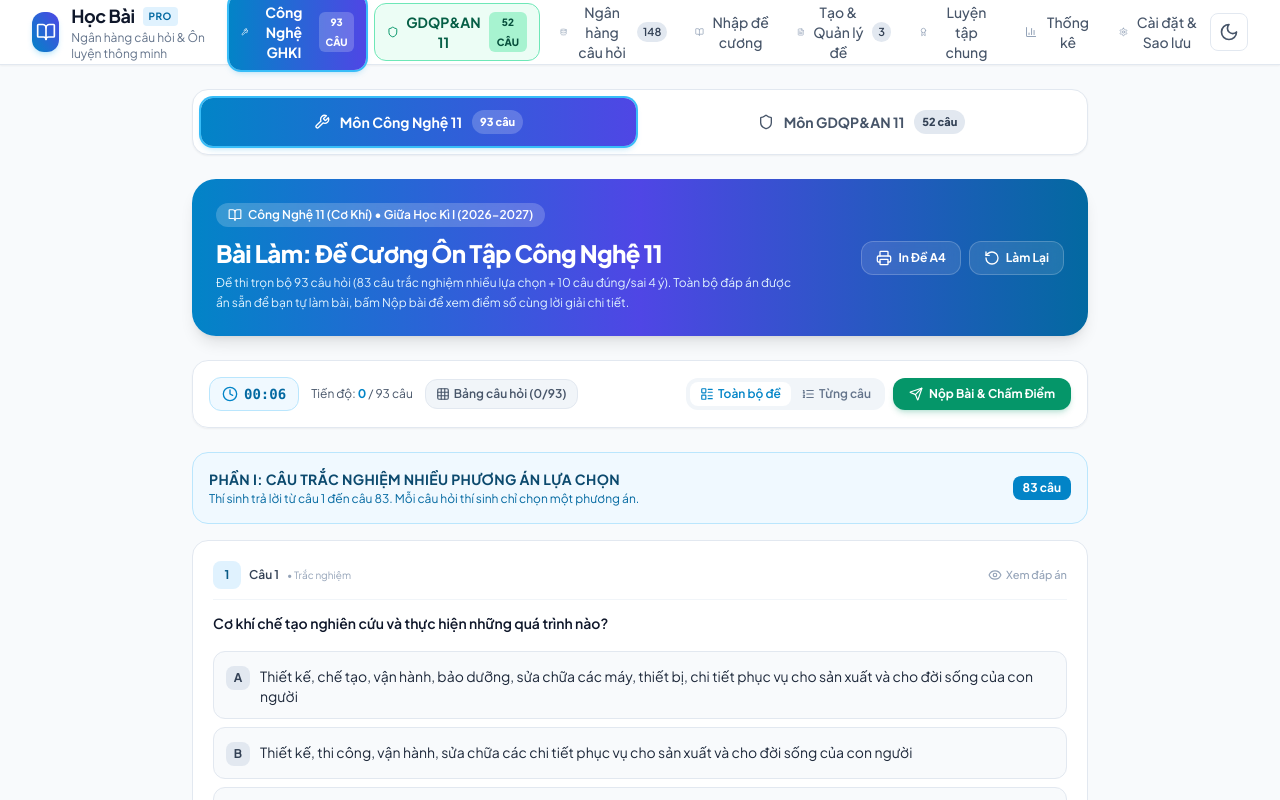
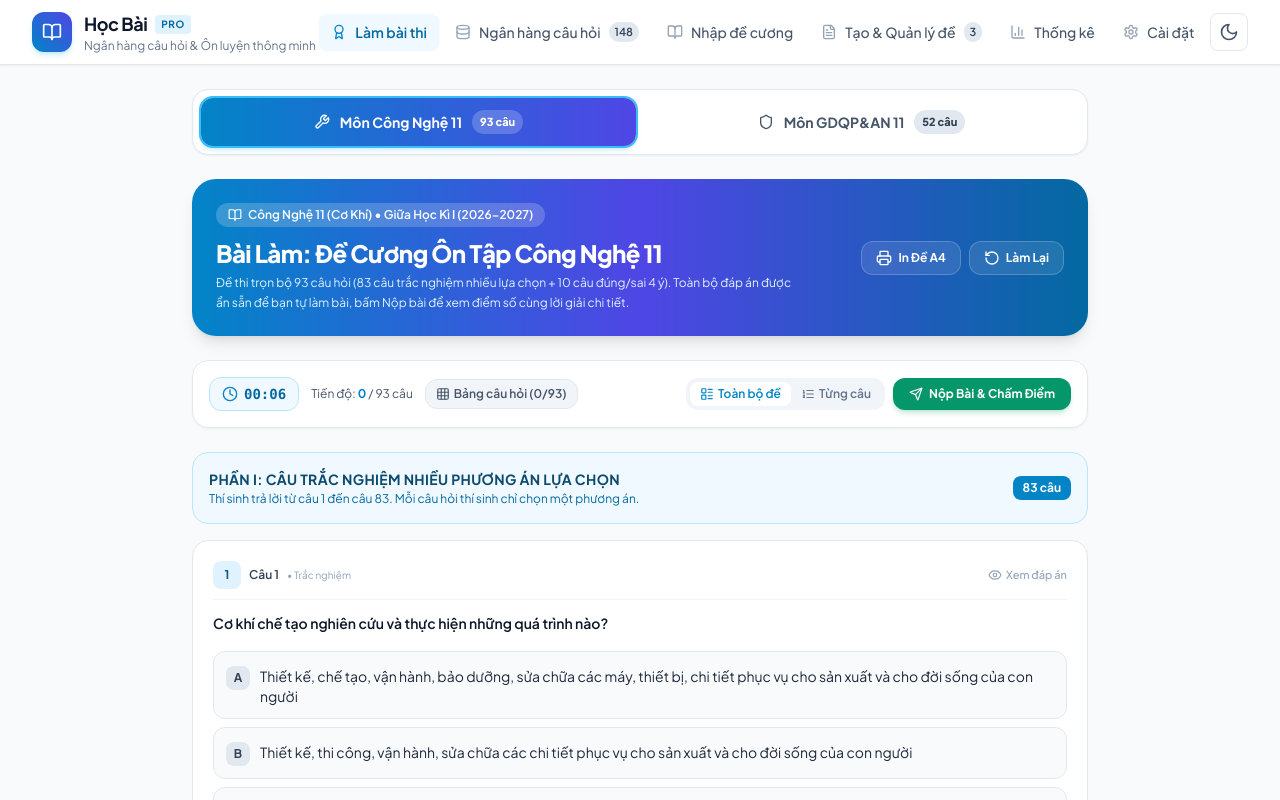
Before and after one commit to phucstd115511/hocbai, a React (Vite) app: page / in a window 1280 px wide. Shown: the top 800 px of the page. Built offline with nearby package versions, Linux system fonts and the light colour scheme.

Commit message:
fix: Đưa các môn học vào trong giao diện làm bài, dọn sạch thanh header gọn gàng

```diff
--- a/src/App.jsx
+++ b/src/App.jsx
@@ -17,7 +17,7 @@ import { generateId } from './types/schema.js';
 
 export default function App() {
   const [data, setData] = useState(() => getStoredData());
-  const [activeTab, setActiveTab] = useState('congnghe_ghki');
+  const [activeTab, setActiveTab] = useState('quiz');
   const [theme, setTheme] = useState(() => {
     const saved = getStoredData().settings?.theme;
     if (saved) return saved;
@@ -156,10 +156,9 @@ export default function App() {
       />
 
       <main className="max-w-7xl mx-auto px-4 sm:px-6 lg:px-8 py-6">
-        {(activeTab === 'congnghe_ghki' || activeTab === 'gdqp_ghki') && (
+        {(activeTab === 'quiz' || activeTab === 'congnghe_ghki' || activeTab === 'gdqp_ghki') && (
           <CongNgheGHKIQuiz
             initialSubjectId={activeTab === 'gdqp_ghki' ? 'sub_gdqp11' : 'sub_congnghe_ghki'}
-            onSwitchSubject={(subId) => setActiveTab(subId === 'sub_gdqp11' ? 'gdqp_ghki' : 'congnghe_ghki')}
             allQuestions={data.questions}
             subjects={data.subjects}
             onSaveAttempt={handleSaveAttempt}
--- a/src/components/common/Header.jsx
+++ b/src/components/common/Header.jsx
@@ -23,29 +23,43 @@ export default function Header({
 }) {
   const navItems = [
     {
-      id: 'congnghe_ghki',
-      label: 'Công Nghệ GHKI',
-      shortLabel: 'Công Nghệ',
-      icon: Wrench,
-      isSpecial: true,
-      badgeText: '93 câu',
-      color: 'sky'
+      id: 'quiz',
+      label: 'Làm bài thi',
+      shortLabel: 'Làm bài',
+      icon: Award
     },
     {
-      id: 'gdqp_ghki',
-      label: 'GDQP&AN 11',
-      shortLabel: 'GDQP 11',
-      icon: Shield,
-      isSpecial: true,
-      badgeText: '52 câu',
-      color: 'emerald'
+      id: 'questions',
+      label: 'Ngân hàng câu hỏi',
+      shortLabel: 'Ngân hàng',
+      icon: Database,
+      badge: questionCount
     },
-    { id: 'questions', label: 'Ngân hàng câu hỏi', icon: Database, badge: questionCount },
-    { id: 'syllabus', label: 'Nhập đề cương', icon: BookOpen },
-    { id: 'exams', label: 'Tạo & Quản lý đề', icon: FileText, badge: examCount },
-    { id: 'practice', label: 'Luyện tập chung', icon: Award },
-    { id: 'stats', label: 'Thống kê', icon: BarChart3 },
-    { id: 'settings', label: 'Cài đặt & Sao lưu', icon: Settings },
+    {
+      id: 'syllabus',
+      label: 'Nhập đề cương',
+      shortLabel: 'Đề cương',
+      icon: BookOpen
+    },
+    {
+      id: 'exams',
+      label: 'Tạo & Quản lý đề',
+      shortLabel: 'Tạo đề',
+      icon: FileText,
+      badge: examCount
+    },
+    {
+      id: 'stats',
+      label: 'Thống kê',
+      shortLabel: 'Thống kê',
+      icon: BarChart3
+    },
+    {
+      id: 'settings',
+      label: 'Cài đặt',
+      shortLabel: 'Cài đặt',
+      icon: Settings
+    },
   ];
 
   return (
@@ -53,7 +67,7 @@ export default function Header({
       <div className="max-w-7xl mx-auto px-4 sm:px-6 lg:px-8">
         <div className="flex items-center justify-between h-16">
           {/* Logo */}
-          <div className="flex items-center gap-3 cursor-pointer" onClick={() => setActiveTab('questions')}>
+          <div className="flex items-center gap-3 cursor-pointer" onClick={() => setActiveTab('quiz')}>
             <div className="w-10 h-10 rounded-xl bg-gradient-to-tr from-sky-600 to-indigo-600 flex items-center justify-center text-white shadow-md shadow-sky-500/20">
               <BookOpen className="w-5 h-5" />
             </div>
@@ -72,38 +86,8 @@ export default function Header({
           <nav className="hidden md:flex items-center gap-1">
             {navItems.map(item => {
               const Icon = item.icon;
-              const isActive = activeTab === item.id;
-
-              if (item.isSpecial) {
-                const isEmerald = item.color === 'emerald';
-                return (
-                  <button
-                    key={item.id}
-                    onClick={() => setActiveTab(item.id)}
-                    className={`flex items-center gap-2 px-3 py-2 rounded-xl text-xs lg:text-sm font-bold transition-all mr-1 ${
-                      isActive
-                        ? isEmerald
-                          ? 'bg-gradient-to-r from-emerald-600 to-teal-600 text-white shadow-md shadow-emerald-500/25 ring-2 ring-emerald-400'
-                          : 'bg-gradient-to-r from-sky-600 to-indigo-600 text-white shadow-md shadow-sky-500/25 ring-2 ring-sky-400'
-                        : isEmerald
-                          ? 'bg-emerald-50 dark:bg-emerald-950/70 text-emerald-800 dark:text-emerald-300 border border-emerald-300 dark:border-emerald-800 hover:bg-emerald-100 dark:hover:bg-emerald-900/50 shadow-xs'
-                          : 'bg-sky-50 dark:bg-sky-950/70 text-sky-800 dark:text-sky-300 border border-sky-300 dark:border-sky-800 hover:bg-sky-100 dark:hover:bg-sky-900/50 shadow-xs'
-                    }`}
-                  >
-                    <Icon className={`w-4 h-4 ${isActive ? 'text-white' : isEmerald ? 'text-emerald-600 dark:text-emerald-400' : 'text-sky-600 dark:text-sky-400'}`} />
-                    <span>{item.label}</span>
-                    <span className={`text-[10px] uppercase font-extrabold px-1.5 py-0.2 rounded-md ${
-                      isActive
-                        ? 'bg-white/20 text-white'
-                        : isEmerald
-                          ? 'bg-emerald-200 dark:bg-emerald-900 text-emerald-900 dark:text-emerald-100'
-                          : 'bg-sky-200 dark:bg-sky-900 text-sky-900 dark:text-sky-100'
-                    }`}>
-                      {item.badgeText}
-                    </span>
-                  </button>
-                );
-              }
+              const isActive = activeTab === item.id ||
+                (item.id === 'quiz' && (activeTab === 'congnghe_ghki' || activeTab === 'gdqp_ghki' || activeTab === 'practice'));
 
               return (
                 <button
@@ -111,7 +95,7 @@ export default function Header({
                   onClick={() => setActiveTab(item.id)}
                   className={`flex items-center gap-2 px-3 py-2 rounded-lg text-sm font-medium transition-all ${
                     isActive
-                      ? 'bg-sky-50 text-sky-700 dark:bg-sky-950/60 dark:text-sky-300 shadow-sm'
+                      ? 'bg-sky-50 text-sky-700 dark:bg-sky-950/60 dark:text-sky-300 shadow-sm font-semibold'
                       : 'text-slate-600 hover:text-slate-900 hover:bg-slate-100 dark:text-slate-300 dark:hover:text-white dark:hover:bg-slate-800'
                   }`}
                 >
@@ -144,31 +128,24 @@ export default function Header({
         </div>
 
         {/* Mobile Navigation Bar */}
-        <div className="md:hidden flex items-center justify-start py-2 border-t border-slate-200 dark:border-slate-800 overflow-x-auto gap-1.5">
+        <div className="md:hidden flex items-center justify-around py-2 border-t border-slate-200 dark:border-slate-800 overflow-x-auto gap-1">
           {navItems.map(item => {
             const Icon = item.icon;
-            const isActive = activeTab === item.id;
-            const isEmerald = item.color === 'emerald';
+            const isActive = activeTab === item.id ||
+              (item.id === 'quiz' && (activeTab === 'congnghe_ghki' || activeTab === 'gdqp_ghki' || activeTab === 'practice'));
+
             return (
               <button
                 key={item.id}
                 onClick={() => setActiveTab(item.id)}
-                className={`flex flex-col items-center gap-1 px-2.5 py-1.5 rounded-xl text-xs font-medium whitespace-nowrap transition shrink-0 ${
-                  item.isSpecial
-                    ? isActive
-                      ? isEmerald
-                        ? 'bg-emerald-600 text-white font-bold shadow-xs'
-                        : 'bg-sky-600 text-white font-bold shadow-xs'
-                      : isEmerald
-                        ? 'bg-emerald-50 dark:bg-emerald-950/60 text-emerald-800 dark:text-emerald-300 font-bold border border-emerald-300'
-                        : 'bg-sky-50 dark:bg-sky-950/60 text-sky-700 dark:text-sky-300 font-bold border border-sky-300'
-                    : isActive
-                    ? 'text-sky-600 dark:text-sky-400 font-semibold'
-                    : 'text-slate-500 dark:text-slate-400'
+                className={`flex flex-col items-center gap-1 p-1.5 rounded-lg text-xs font-medium whitespace-nowrap transition ${
+                  isActive
+                    ? 'text-sky-600 dark:text-sky-400 font-bold bg-sky-50 dark:bg-sky-950/60'
+                    : 'text-slate-500 dark:text-slate-400 hover:bg-slate-100 dark:hover:bg-slate-800'
                 }`}
               >
                 <Icon className="w-4 h-4" />
-                <span>{item.shortLabel || item.label.split(' ')[0]}</span>
+                <span>{item.shortLabel || item.label}</span>
               </button>
             );
           })}
```
